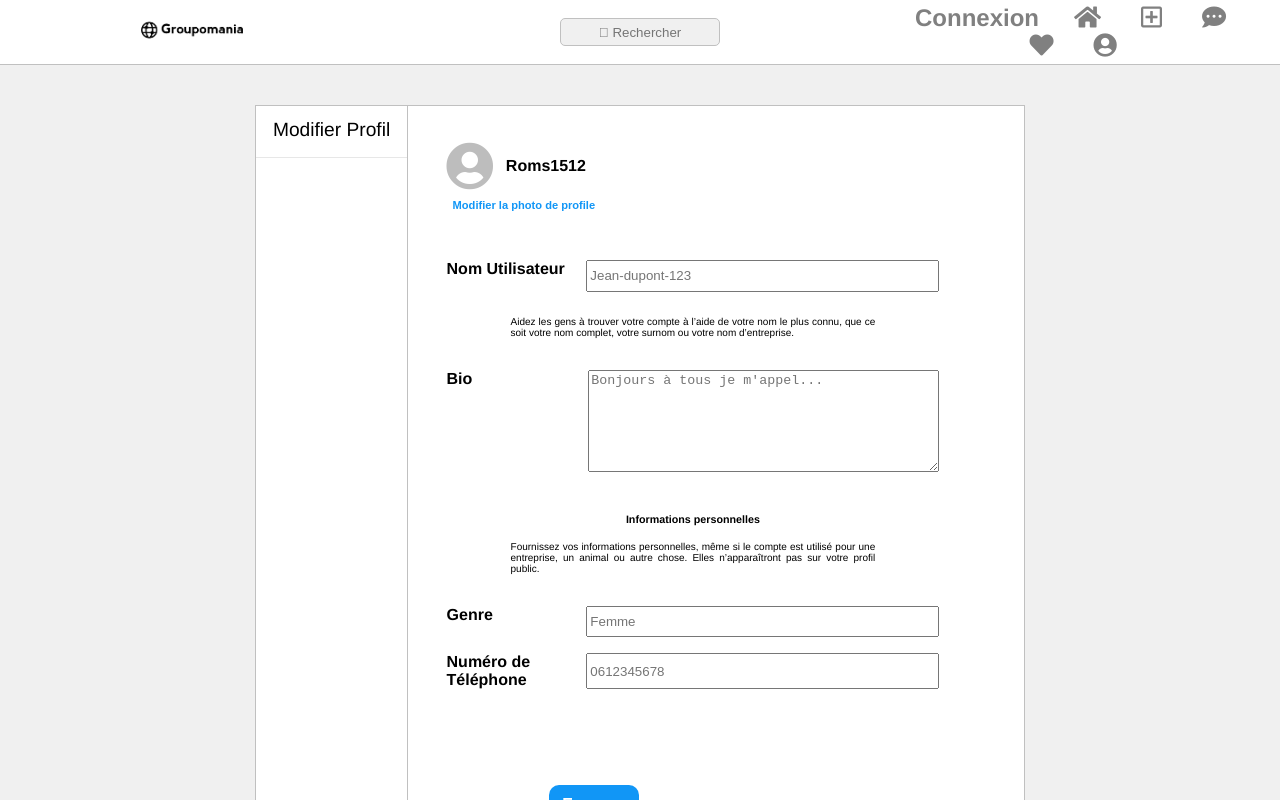
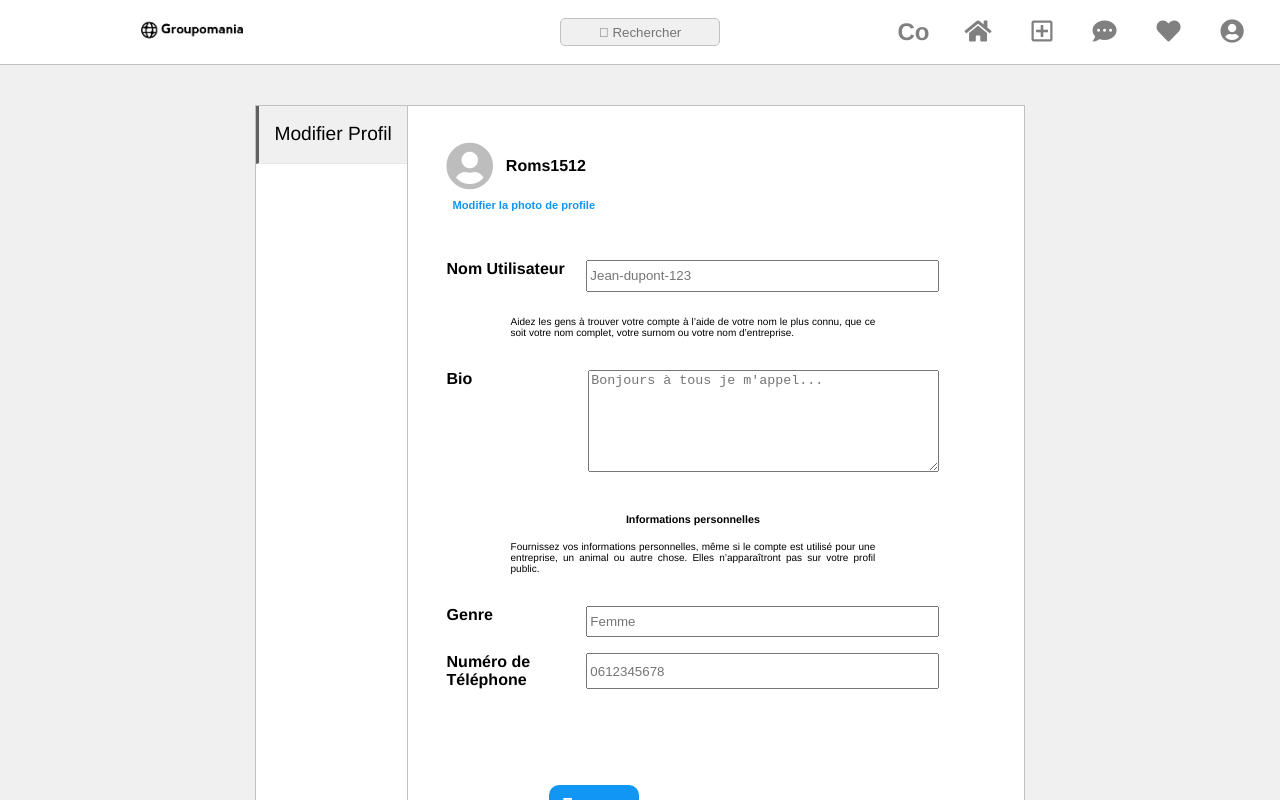
Before and after one commit to Roms1512/LavaurRomain_7_19-07-2021, a Vue app in the folder groupomania/: page /setting in a window 1280 px wide. Shown: the top 800 px of the page. Built offline with nearby package versions, Linux system fonts and the light colour scheme.

Commit message:
commit-10
Avancer du Front :
- Correction de quelques petits bug
- Modification du menu 'Modifier Profil' dans le Settings

```diff
--- a/groupomania/src/App.vue
+++ b/groupomania/src/App.vue
@@ -8,7 +8,7 @@
       <input type="text" placeholder="&#xF002; Rechercher" id="search" />
     </div>
     <div class="nav-bar">
-      <router-link to="/login" class='navigation'>Connexion</router-link>
+      <router-link to="/login" class='navigation'>Co</router-link>
       <router-link to="/" class='navigation'><i class="fas fa-home"></i></router-link>
       <router-link to="/post" class='navigation'><i class="far fa-plus-square"></i></router-link>
       <router-link to="/message" class='navigation'><i class="fas fa-comment-dots"></i></router-link>
--- a/groupomania/src/components/Parametre/Modify_User.vue
+++ b/groupomania/src/components/Parametre/Modify_User.vue
@@ -1,8 +1,9 @@
 <template>
   <div id="modify">
     <div class="modify">
-      <p>Modifier Profil</p>
+      <p><router-link to="/modify" class='navigation modification'>Modifier Profil</router-link></p>
     </div>
+    <router-view/>
   </div>
 </template>
 
@@ -21,13 +22,15 @@ $if-active: 3px solid rgb(97, 97, 97);
 #modify {
   border-bottom: $border-secondaire;
   .modify {
-    padding-top:1.4vh;
-    height: 5vh;
-    p{
+    padding-bottom: 1vh;
+    height: 48px;
+    p .modification{
+      color: black;
       font-size: larger;
-      margin: 0.2vh;
+      margin: 0 auto;
     }
   &:hover {
+    height: 48px;
     cursor: pointer;
     background: $couleur-bg-2;
     border-left: $if-hover;
--- a/groupomania/src/router/index.js
+++ b/groupomania/src/router/index.js
@@ -8,6 +8,7 @@ import Post from '../views/Post.vue'
 import Setting from '../views/Setting.vue'
 import Connexion from '../views/Connexion.vue'
 import Inscription from '../views/Inscription.vue'
+import Modify from '../views/Setting.vue'
 
 const routes = [
   {
@@ -24,6 +25,11 @@ const routes = [
     path: '/signup',
     name: 'Inscription',
     component: Inscription
+  },
+  {
+    path: '/modify',
+    name: 'Modify',
+    component: Modify
   },
   {
     path: '/post',
--- a/groupomania/src/views/Connexion.vue
+++ b/groupomania/src/views/Connexion.vue
@@ -48,14 +48,14 @@ $couleur-lien: rgb(17,150,246);
     display: flex;
     align-items: center;
     justify-content: space-between;
-    width: 10vw;
+    width: 12%;
     margin: auto;
   }
   .connexion {
     position: relative;
     margin: 3vh auto 40vh;
-    width: 25vw;
-    height: 30vh;
+    width: 500px;
+    height: 310px;
     border: $border;
     background: $couleur-bg-1;
     h3 {
@@ -63,8 +63,8 @@ $couleur-lien: rgb(17,150,246);
     }
     .form-connect {
       margin: auto;
-      width: 17vw;
-      height: 20vh;
+      width: 340px;
+      height: 192px;
       padding-top: 2vh;
       .mail, .password {
         display: flex;
@@ -79,9 +79,9 @@ $couleur-lien: rgb(17,150,246);
       }
       button {
         position: relative;
-        top: 6vh;
-        width: 6vw;
-        height: 4vh;
+        top: 7vh;
+        width: 120px;
+        height: 40px;
         border: none;
         border-radius: 10px;
         font-size: medium;
--- a/groupomania/src/views/Inscription.vue
+++ b/groupomania/src/views/Inscription.vue
@@ -54,14 +54,14 @@ $couleur-lien: rgb(17,150,246);
     display: flex;
     align-items: center;
     justify-content: space-between;
-    width: 10vw;
+    width: 12%;
     margin: auto;
   }
   .inscription {
     position: relative;
     margin: 3vh auto 40vh;
-    width: 25vw;
-    height: 30vh;
+    width: 500px;
+    height: 310px;
     border: $border;
     background: $couleur-bg-1;
     h3 {
@@ -69,8 +69,8 @@ $couleur-lien: rgb(17,150,246);
     }
     .form-connect {
       margin: auto;
-      width: 17vw;
-      height: 20vh;
+      width: 340px;
+      height: 192px;
       padding-top: 2vh;
       .mail, .password, .pseudo {
         display: flex;
@@ -85,9 +85,9 @@ $couleur-lien: rgb(17,150,246);
       }
       button {
         position: relative;
-        top: 1.6vh;
-        width: 6vw;
-        height: 4vh;
+        top: 2.1vh;
+        width: 120px;
+        height: 40px;
         border: none;
         border-radius: 10px;
         font-size: medium;
--- a/groupomania/src/views/Setting.vue
+++ b/groupomania/src/views/Setting.vue
@@ -2,7 +2,9 @@
   <div id="setting">
     <div class="setting">
       <div class="parametre">
-        <ModifyUser/>
+        <div class="modify">
+          <p><router-link to="/modify" class='navigation modification'>Modifier Profil</router-link></p>
+        </div>
         <div class="supr">
           <button title="Suprimer le profil">
             <p class="delete-profile">Supprimer mon Profil</p>
@@ -14,11 +16,11 @@
       </div>
     </div>
     <Footer/>
+    <router-view/>
   </div>
 </template>
 
 <script>
-import ModifyUser from '@/components/Parametre/Modify_User.vue'
 import ContentModify from '@/components/Parametre/Content_Modify.vue'
 import Footer from '@/components/Footer.vue'
 
@@ -26,7 +28,6 @@ export default {
   name: 'setting',
   components: {
     Footer,
-    ModifyUser,
     ContentModify
   }
 }
@@ -36,6 +37,10 @@ export default {
 $couleur-suppression: rgb(255, 31, 31);
 $border: 1px solid rgb(192, 192, 192);
 $couleur-bg-1: rgb(255, 255, 255);
+$border-secondaire:1px solid rgb(231, 231, 231);
+$couleur-bg-2: rgba(224, 224, 224, 0.472);
+$if-hover: 3px solid rgba(189, 189, 189, 0.794);
+$if-active: 3px solid rgb(97, 97, 97);
 
 #setting {
   .setting {
@@ -47,12 +52,30 @@ $couleur-bg-1: rgb(255, 255, 255);
     border: $border;
     background: $couleur-bg-1;
     .parametre {
-      position: relative;
       width: 30%;
       height: 100%;
       border-right: $border;
+      .modify {
+        padding-top: 0.1vh;
+        padding-bottom: 1vh;
+        height: 48px;
+        border-bottom: $border-secondaire;
+        background: $couleur-bg-2;
+        border-left: $if-active;
+        p .modification{
+          color: black;
+          font-size: larger;
+          margin: auto;
+        }
+        &:hover {
+          cursor: pointer;
+          background: $couleur-bg-2;
+          border-left: $if-hover;
+        }
+      }
+      .modify-active {
+      }
       .supr{
-
         position: relative;
         top: 85vh;
         display: flex;
```
